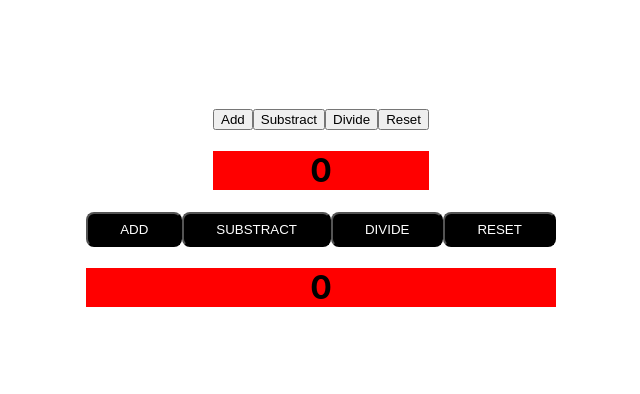
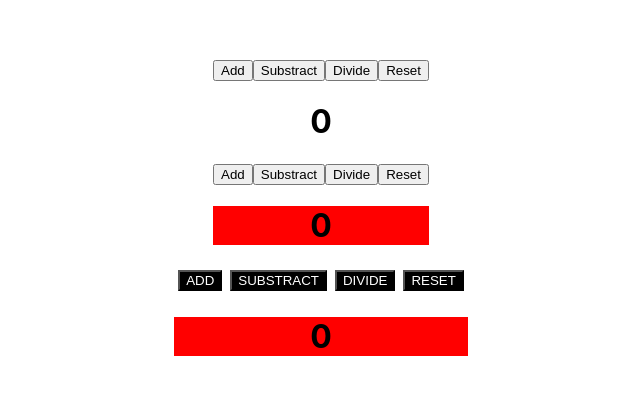
Before and after one commit to cesarevc/examen-react, a React (Create React App) app: page / in a window 1280 px wide. Shown: the part 182-576 px from the top of the page, without its empty margins (319-959 px from the left). Built offline with nearby package versions, Linux system fonts and the light colour scheme.

Commit message:
ejercicio 2

```diff
--- a/src/App.css
+++ b/src/App.css
@@ -1,9 +1,6 @@
 .App {
   text-align: center;
 }
-
-
-
 
 .App-header {
   min-height: 100vh;
@@ -12,28 +9,3 @@
   align-items: center;
   justify-content: center;
 }
-
-.App-link {
-  color: #61dafb;
-}
-
-@keyframes App-logo-spin {
-  from {
-    transform: rotate(0deg);
-  }
-  to {
-    transform: rotate(360deg);
-  }
-}
-
-
-.btn {
-  margin: 4;
-  background-color: "black";
-  color: "white";
-  padding: 8;
-  border-radius: 8;
-  text-transform: "uppercase";
-  padding-left: 32;
-  padding-right: 32
-}
--- a/src/App.js
+++ b/src/App.js
@@ -13,7 +13,7 @@ function App() {
   return (
     <div className="App">
       <header className="App-header">
-        {/* <EjeDos /> */}
+        <EjeDos />
         <EjeDosV1 />
 
         <EjeDosV2 />
--- a/src/components/E2/EjeDos.module.css
+++ b/src/components/E2/EjeDos.module.css
@@ -1,10 +1,10 @@
-.btn_clss {
-    margin: 4;
-    background-color: "black";
-    color: "white";
+.buttonModified {
+    background-color: black;
+    margin: 4px;
+    color: white;
     padding: 8;
     border-radius: 8;
-    text-transform: "uppercase";
+    text-transform: uppercase;
     padding-left: 32;
     padding-right: 32
 }
--- a/src/components/E2/EjeDosV2.js
+++ b/src/components/E2/EjeDosV2.js
@@ -1,66 +1,16 @@
 import React,  { useState } from 'react';
-import style from './EjeDos.module.css';
+
+import styles from './EjeDos.module.css';
 
 function EjeDosV2 () {
     const [count, setCount] = useState(0);
 
     return (
         <div>
-            <button
-                onClick={() => setCount(count + 1)}
-                className={style.btn_clss}
-                style={{
-                    margin: '4',
-                    background: "black",
-                    color: "white",
-                    padding: 8,
-                    borderRadius: 8,
-                    textTransform: "uppercase",
-                    paddingLeft: 32,
-                    paddingRight: 32
-                }}
-            >Add</button>
-            <button
-                onClick={() => setCount(count - 2)}
-                className={style.btn}
-                style={{
-                    margin: '4',
-                    background: "black",
-                    color: "white",
-                    padding: 8,
-                    borderRadius: 8,
-                    textTransform: "uppercase",
-                    paddingLeft: 32,
-                    paddingRight: 32
-                }}
-            >Substract</button>
-            <button
-                onClick={() => setCount(count / 3)}
-                className={style.btn}
-                style={{
-                    margin: '4',
-                    background: "black",
-                    color: "white",
-                    padding: 8,
-                    borderRadius: 8,
-                    textTransform: "uppercase",
-                    paddingLeft: 32,
-                    paddingRight: 32
-                }}
-            >Divide</button>
-            <button
-                onClick={() => setCount(0)}
-                style={{
-                    margin: '4',
-                    background: "black",
-                    color: "white",
-                    padding: 8,
-                    borderRadius: 8,
-                    textTransform: "uppercase",
-                    paddingLeft: 32,
-                    paddingRight: 32
-                }}
-            >Reset</button>
+            <button onClick={() => setCount(count + 1)} className={styles.buttonModified}>Add</button>
+            <button onClick={() => setCount(count - 2)} className={styles.buttonModified}>Substract</button>
+            <button onClick={() => setCount(count / 3)} className={styles.buttonModified}>Divide</button>
+            <button onClick={() => setCount(0)} className={styles.buttonModified}>Reset</button>
 
 
             <div style={{background: count%3 === 0 ? 'red' : count%3 === 1 ? 'green' : count%3 === 2 ? 'blue' : 'white'} }>
```
